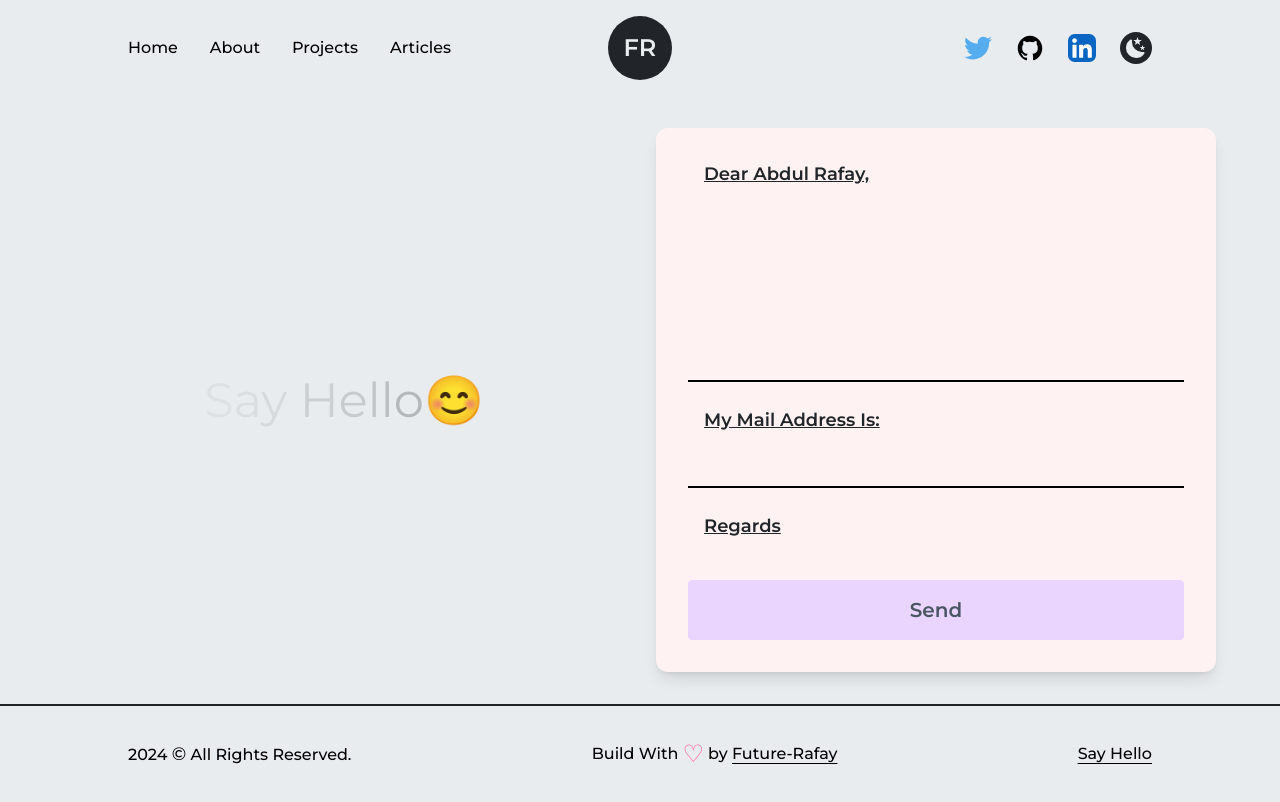
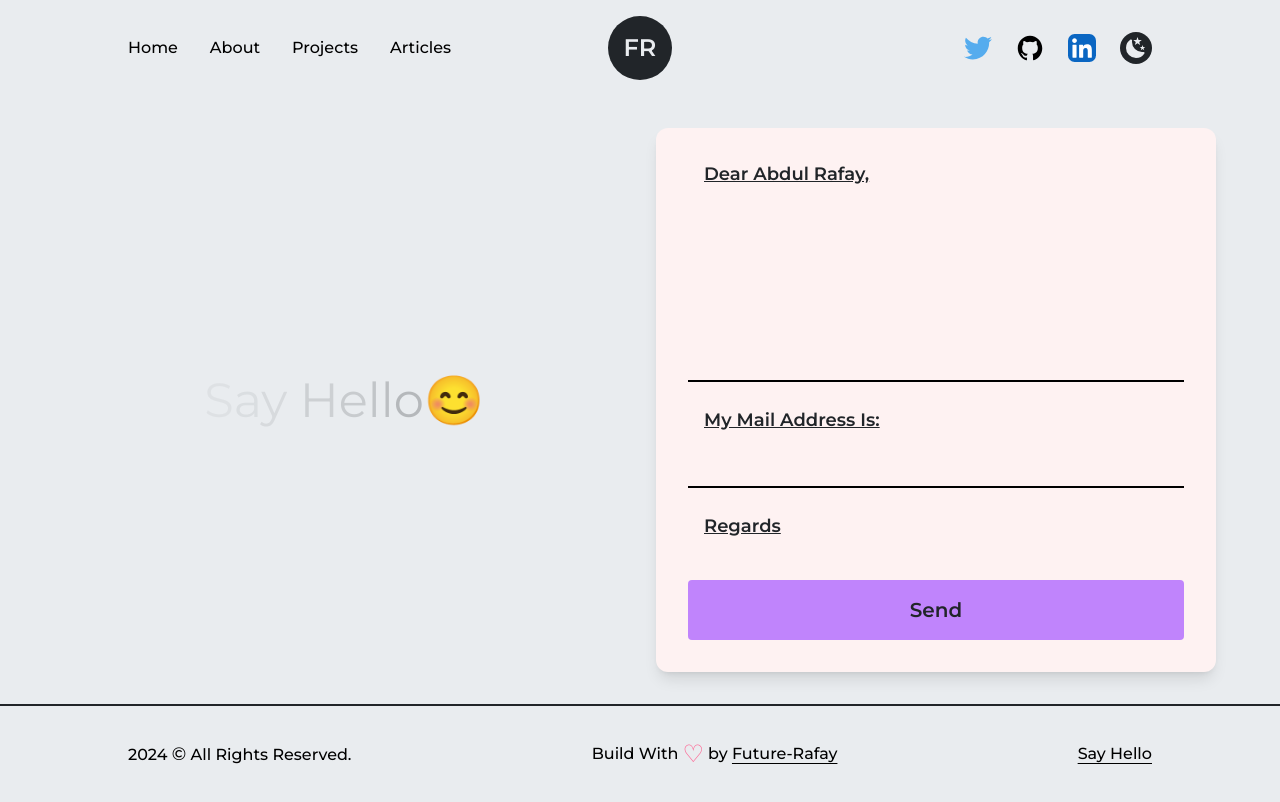
Before and after one commit to Future-Rafay/My-Portfolio-Animated, a Next.js app: page /contact in a window 1280 px wide. Built offline with nearby package versions, Linux system fonts and the light colour scheme.

Commit message:
upgraded contact page

```diff
--- a/package.json
+++ b/package.json
@@ -15,7 +15,8 @@
     "framer-motion": "^10.6.0",
     "next": "^14.2.16",
     "react": "18.2.0",
-    "react-dom": "18.2.0"
+    "react-dom": "18.2.0",
+    "sharp": "^0.33.5"
   },
   "devDependencies": {
     "autoprefixer": "^10.4.20",
--- a/src/pages/contact.js
+++ b/src/pages/contact.js
@@ -34,14 +34,14 @@
 
 //   return (
 //     <motion.div
-//       className="h-full flex items-center justify-center p-8"
+//       className="h-full flex items-center justify-center p-8 bg-light dark:bg-dark"
 //       initial={{ y: "-200vh" }}
 //       animate={{ y: "0%" }}
 //       transition={{ duration: 1 }}
 //     >
 //       <div className="grid grid-cols-2 lg:grid-cols-1 gap-8 w-full max-w-6xl">
 //         {/* TEXT CONTAINER */}
-//         <div className="flex items-center justify-center text-5xl lg:text-6xl text-center">
+//         <div className="flex items-center justify-center text-5xl lg:text-6xl text-center text-dark dark:text-light">
 //           <div>
 //             {text.split("").map((letter, index) => (
 //               <motion.span
@@ -65,31 +65,31 @@
 //         <form
 //           onSubmit={sendEmail}
 //           ref={form}
-//           className="bg-red-50 rounded-xl text-xl flex flex-col gap-6 p-8 shadow-lg"
+//           className="bg-red-50 dark:bg-gray-800 rounded-xl text-xl flex flex-col gap-6 p-8 shadow-lg"
 //         >
-//           <span>Dear Lama Dev,</span>
+//           <span className="text-dark dark:text-light text-lg ml-4 underline font-semibold capitalize md:text-base">Dear Abdul Rafay,</span>
 //           <textarea
 //             rows={6}
-//             className="bg-transparent border-b-2 border-b-black outline-none resize-none w-full"
+//             className="bg-transparent border-b-2 border-b-black dark:text-light dark:border-b-white outline-none resize-none w-full"
 //             name="user_message"
 //           />
-//           <span>My mail address is:</span>
+//           <span className="text-dark dark:text-light text-lg ml-4 underline font-semibold capitalize md:text-base">My mail address is:</span>
 //           <input
 //             name="user_email"
 //             type="text"
-//             className="bg-transparent border-b-2 border-b-black outline-none w-full"
+//             className="bg-transparent border-b-2 border-b-black dark:text-light dark:border-b-white outline-none w-full"
 //           />
-//           <span>Regards</span>
-//           <button className="bg-purple-200 rounded font-semibold text-gray-600 p-4 mt-4">
+//           <span className="text-dark dark:text-light text-lg ml-4 underline font-semibold capitalize md:text-base">Regards</span>
+//           <button className="bg-purple-200 dark:bg-purple-600 rounded font-semibold text-gray-600 dark:text-gray-200 p-4 mt-4">
 //             Send
 //           </button>
 //           {success && (
-//             <span className="text-green-600 font-semibold">
+//             <span className="text-green-600 dark:text-green-400 font-semibold">
 //               Your message has been sent successfully!
 //             </span>
 //           )}
 //           {error && (
-//             <span className="text-red-600 font-semibold">
+//             <span className="text-red-600 dark:text-red-400 font-semibold">
 //               Something went wrong!
 //             </span>
 //           )}
@@ -101,6 +101,154 @@
 
 // export default ContactPage;
 
+// import React, { useState } from 'react';
+
+// const ContactUs = () => {
+//   // State to handle the preferred method of communication
+//   const [preferredMethod, setPreferredMethod] = useState('');
+
+//   return (
+//     <form action="https://fabform.io/f/xxxxx" method="post">
+//       <section id="contact" className="bg-blue-100 py-24">
+//       <h2 className="font-manrope text-4xl font-bold mb-6 text-center transition-transform transform hover:scale-110 duration-500 ease-in-out">Contact Us </h2>
+//         <div className="mx-auto max-w-7xl px-4 sm:px-6 lg:px-8">
+//           <div className="grid lg:grid-cols-2 grid-cols-1">
+//             <div className="lg:mb-0 mb-10">
+//               <div className="group w-full h-full">
+//                 <div className="relative h-full custom-shadow transition-shadow duration-500 ease-in-out hover:custom-hover-shadow hover:border-black hover:border-4">
+//                   {/* Custom combined shadow and border */}
+//                   <img
+//                     src="https://pagedone.io/asset/uploads/1696488602.png"
+//                     alt="ContactUs tailwind section"
+//                     className="w-full h-full lg:rounded-l-2xl rounded-2xl bg-blend-multiply bg-indigo-700 transition-transform transform hover:scale-105 duration-500 ease-in-out"
+//                   />
+//                     <div className="absolute bottom-0 w-full lg:p-11 p-5">
+//                     <div className="bg-white rounded-lg p-6 block">
+//                       <a href="javascript:;" className="flex items-center mb-6">
+//                         <svg
+//                           width="30"
+//                           height="30"
+//                           viewBox="0 0 30 30"
+//                           fill="none"
+//                           xmlns="http://www.w3.org/2000/svg"
+//                         >
+//                           <path
+//                             d="M22.3092 18.3098C22.0157 18.198 21.8689 18.1421 21.7145 18.1287C21.56 18.1154 21.4058 18.1453 21.0975 18.205L17.8126 18.8416C17.4392 18.9139 17.2525 18.9501 17.0616 18.9206C16.8707 18.891 16.7141 18.8058 16.4008 18.6353C13.8644 17.2551 12.1853 15.6617 11.1192 13.3695C10.9964 13.1055 10.935 12.9735 10.9133 12.8017C10.8917 12.6298 10.9218 12.4684 10.982 12.1456L11.6196 8.72559C11.6759 8.42342 11.7041 8.27233 11.6908 8.12115C11.6775 7.96998 11.6234 7.82612 11.5153 7.5384L10.6314 5.18758C10.37 4.49217 10.2392 4.14447 9.95437 3.94723C9.6695 3.75 9.29804 3.75 8.5551 3.75H5.85778C4.58478 3.75 3.58264 4.8018 3.77336 6.06012C4.24735 9.20085 5.64674 14.8966 9.73544 18.9853C14.0295 23.2794 20.2151 25.1426 23.6187 25.884C24.9335 26.1696 26.0993 25.1448 26.0993 23.7985V21.2824C26.0993 20.5428 26.0993 20.173 25.9034 19.8888C25.7076 19.6046 25.362 19.4729 24.6708 19.2096L22.3092 18.3098Z"
+//                             stroke="#4F46E5"
+//                             strokeWidth="2"
+//                             strokeLinecap="round"
+//                             strokeLinejoin="round"
+//                           />
+//                         </svg>
+//                         <h5 className="text-black text-base font-normal leading-6 ml-5">
+//                           470-601-1911
+//                         </h5>
+//                       </a>
+//                     </div>
+//                   </div>
+//                 </div>
+//               </div>
+//             </div>
+
+//             <div className="bg-gray-50 p-5 lg:p-11 lg:rounded-r-2xl rounded-2xl shadow-lg custom-shadow transition-shadow duration-500 ease-in-out hover:custom-hover-shadow">
+//               {/* Custom combined shadow */}
+//               <h2 className="text-indigo-600 font-manrope text-4xl font-semibold leading-10 mb-11 transition-transform transform hover:scale-110 duration-500 ease-in-out">
+//                 Send Us A Message
+//               </h2>
+//               <input
+//                 type="text"
+//                 className="w-full h-12 text-gray-600 placeholder-gray-400  shadow-sm bg-transparent text-lg font-normal leading-7 rounded-full border border-gray-200 focus:outline-none pl-4 mb-10"
+//                 placeholder="Name"
+//               />
+//               <input
+//                 type="text"
+//                 className="w-full h-12 text-gray-600 placeholder-gray-400 shadow-sm bg-transparent text-lg font-normal leading-7 rounded-full border border-gray-200 focus:outline-none pl-4 mb-10"
+//                 placeholder="Email"
+//               />
+//               <input
+//                 type="text"
+//                 className="w-full h-12 text-gray-600 placeholder-gray-400 shadow-sm bg-transparent text-lg font-normal leading-7 rounded-full border border-gray-200 focus:outline-none pl-4 mb-10"
+//                 placeholder="Phone"
+//               />
+
+//               <div className="mb-10">
+//                 <h4 className="text-gray-500 text-lg font-normal leading-7 mb-4">
+//                   Preferred method of communication
+//                 </h4>
+//                 <div className="flex">
+//                   <div className="flex items-center mr-11">
+//                     <input
+//                       id="radio-group-1"
+//                       type="radio"
+//                       name="radio-group"
+//                       value="email"
+//                       checked={preferredMethod === 'email'}
+//                       onChange={() => setPreferredMethod('email')}
+//                       className="hidden"
+//                     />
+//                     <label
+//                       htmlFor="radio-group-1"
+//                       className={`flex items-center cursor-pointer text-base font-normal leading-6 ${
+//                         preferredMethod === 'email'
+//                           ? 'text-indigo-600'
+//                           : 'text-gray-500'
+//                       }`}
+//                     >
+//                       <span
+//                         className={`border border-gray-300 rounded-full mr-2 w-4 h-4 ${
+//                           preferredMethod === 'email' ? 'bg-indigo-500' : ''
+//                         }`}
+//                       ></span>
+//                       Email
+//                     </label>
+//                   </div>
+//                   <div className="flex items-center">
+//                     <input
+//                       id="radio-group-2"
+//                       type="radio"
+//                       name="radio-group"
+//                       value="phone"
+//                       checked={preferredMethod === 'phone'}
+//                       onChange={() => setPreferredMethod('phone')}
+//                       className="hidden"
+//                     />
+//                     <label
+//                       htmlFor="radio-group-2"
+//                       className={`flex items-center cursor-pointer text-base font-normal leading-6 ${
+//                         preferredMethod === 'phone'
+//                           ? 'text-indigo-600'
+//                           : 'text-gray-500'
+//                       }`}
+//                     >
+//                       <span
+//                         className={`border border-gray-300 rounded-full mr-2 w-4 h-4 ${
+//                           preferredMethod === 'phone' ? 'bg-indigo-500' : ''
+//                         }`}
+//                       ></span>
+//                       Phone
+//                     </label>
+//                   </div>
+//                 </div>
+//               </div>
+
+//               <input
+//                 type="text"
+//                 className="w-full h-12 text-gray-600 placeholder-gray-400 bg-transparent text-lg shadow-sm font-normal leading-7 rounded-full border border-gray-200 focus:outline-none pl-4 mb-10"
+//                 placeholder="Message"
+//               />
+//               <button className="w-full h-12 text-white text-base font-semibold leading-6 rounded-full transition-all duration-700 hover:bg-indigo-800 bg-indigo-600 shadow-sm">
+//                 Send
+//               </button>
+//             </div>
+//           </div>
+//         </div>
+//       </section>
+//     </form>
+//   );
+// };
+
+// export default ContactUs;
+
 import { motion } from "framer-motion";
 import { useRef, useState } from "react";
 import emailjs from "@emailjs/browser";
@@ -108,9 +256,8 @@ import emailjs from "@emailjs/browser";
 const ContactPage = () => {
   const [success, setSuccess] = useState(false);
   const [error, setError] = useState(false);
+  const form = useRef();
   const text = "Say Hello";
-
-  const form = useRef();
 
   const sendEmail = (e) => {
     e.preventDefault();
@@ -176,6 +323,7 @@ const ContactPage = () => {
             className="bg-transparent border-b-2 border-b-black dark:text-light dark:border-b-white outline-none resize-none w-full"
             name="user_message"
           />
+
           <span className="text-dark dark:text-light text-lg ml-4 underline font-semibold capitalize md:text-base">My mail address is:</span>
           <input
             name="user_email"
@@ -183,9 +331,10 @@ const ContactPage = () => {
             className="bg-transparent border-b-2 border-b-black dark:text-light dark:border-b-white outline-none w-full"
           />
           <span className="text-dark dark:text-light text-lg ml-4 underline font-semibold capitalize md:text-base">Regards</span>
-          <button className="bg-purple-200 dark:bg-purple-600 rounded font-semibold text-gray-600 dark:text-gray-200 p-4 mt-4">
+          <button className="bg-purple-400 dark:bg-purple-600 rounded font-semibold text-dark dark:text-gray-200 p-4 mt-4">
             Send
           </button>
+
           {success && (
             <span className="text-green-600 dark:text-green-400 font-semibold">
               Your message has been sent successfully!
```
Also changed, not shown: 1 other file (tests, documents, lock files or other folders).
